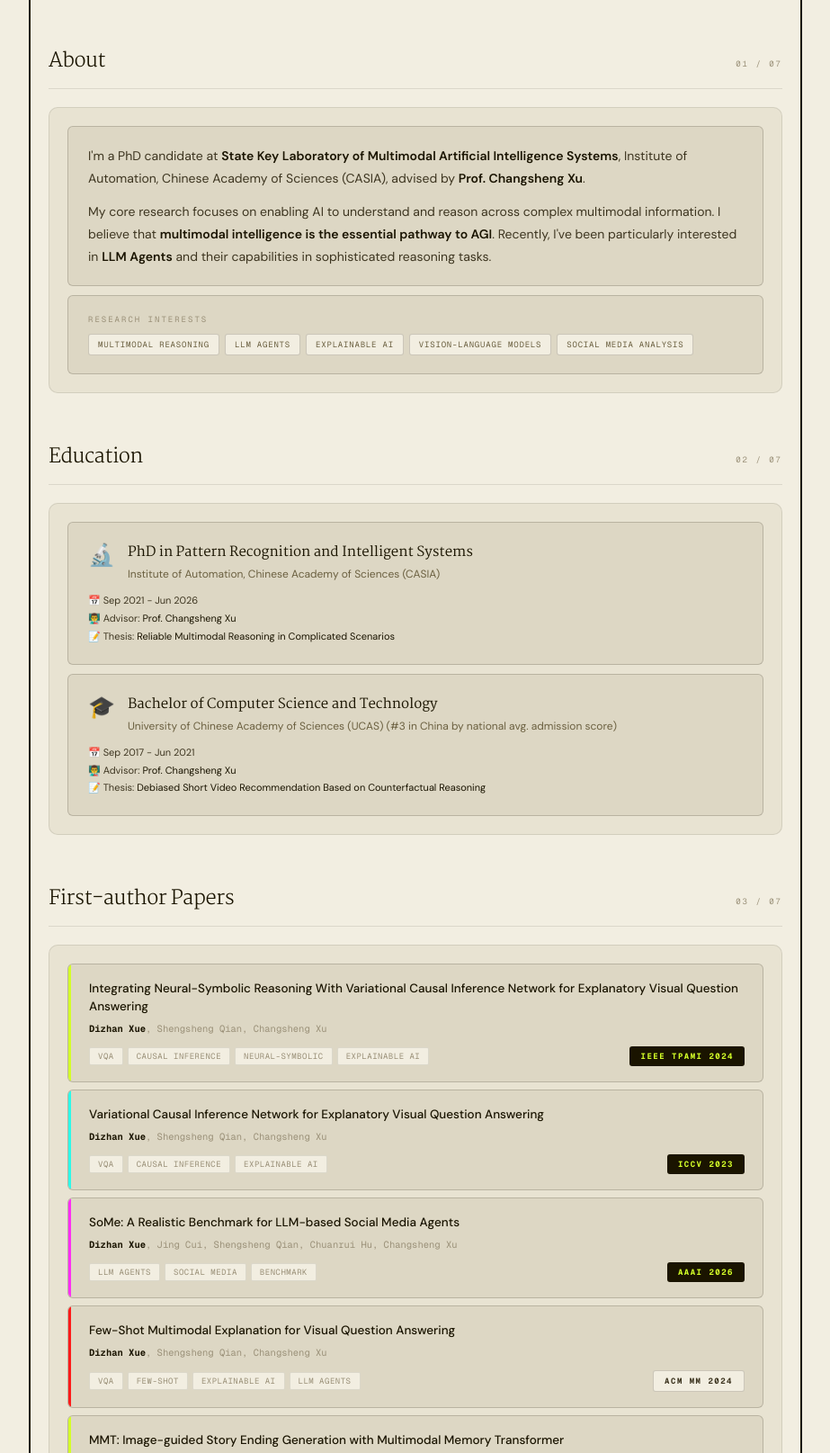
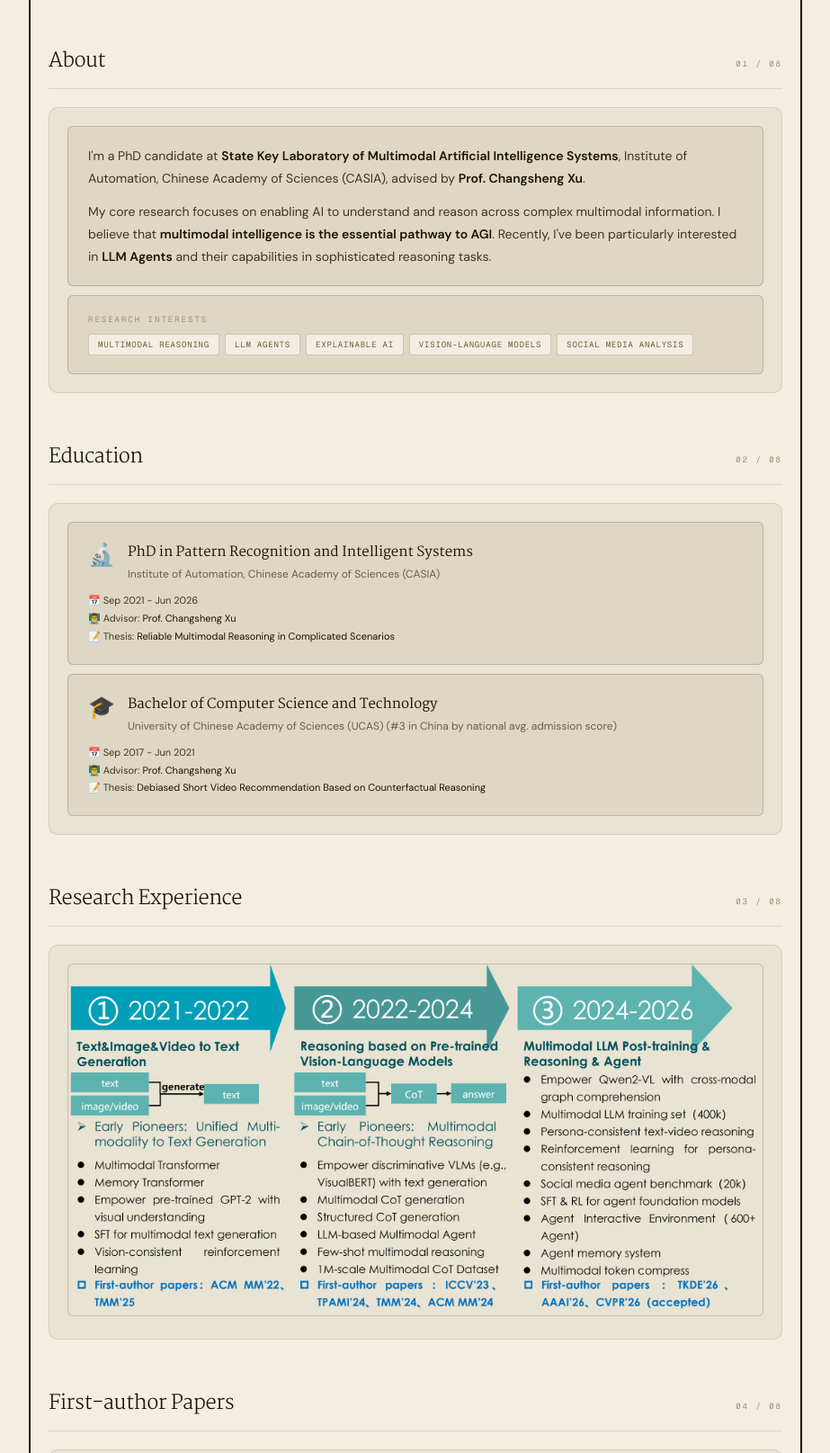
Before and after one commit to LivXue/livxue.github.io, a plain HTML site: page index.html in a window 1280 px wide. Shown: the part 658-2273 px from the top of the page at 90% size, without its empty margins (178-1101 px from the left). Drawn offline with nearby package versions, Linux system fonts and the light colour scheme.

Commit message:
Update Experience

```diff
--- a/index.html
+++ b/index.html
@@ -665,7 +665,7 @@ a { text-decoration: none; }
 <!-- ════ ABOUT ════ -->
 <div class="az-section-hd rv">
   <div class="az-section-title">About</div>
-  <div class="az-section-num">01 / 07</div>
+  <div class="az-section-num">01 / 08</div>
 </div>
 
 <!-- Layer 1 section bg → Layer 2 cards inside -->
@@ -693,7 +693,7 @@ a { text-decoration: none; }
 <!-- ════ EDUCATION ════ -->
 <div class="az-section-hd rv">
   <div class="az-section-title">Education</div>
-  <div class="az-section-num">02 / 07</div>
+  <div class="az-section-num">02 / 08</div>
 </div>
 
 <div class="az-section-bg rv d1">
@@ -732,10 +732,23 @@ a { text-decoration: none; }
   </div>
 </div>
 
+<!-- ════ EXPERIENCE ════ -->
+<div class="az-section-hd rv">
+  <div class="az-section-title">Research Experience</div>
+  <div class="az-section-num">03 / 08</div>
+</div>
+
+<!-- Layer 1 section bg → Image inside -->
+<div class="az-section-bg rv d1">
+  <div style="text-align: center;">
+    <img src="research.png" alt="Research Experience Timeline" style="max-width: 100%; height: auto; border-radius: 6px; border: 1px solid var(--border-mid);">
+  </div>
+</div>
+
 <!-- ════ FIRST-AUTHOR PAPERS ════ -->
 <div class="az-section-hd rv">
   <div class="az-section-title">First-author Papers</div>
-  <div class="az-section-num">03 / 07</div>
+  <div class="az-section-num">04 / 08</div>
 </div>
 
 <!-- Layer 1 → Layer 2 pub cards inside -->
@@ -856,7 +869,7 @@ a { text-decoration: none; }
 <!-- ════ CO-AUTHOR PAPERS ════ -->
 <div class="az-section-hd rv">
   <div class="az-section-title">Co-authored Papers</div>
-  <div class="az-section-num">04 / 07</div>
+  <div class="az-section-num">05 / 08</div>
 </div>
 
 <div class="az-section-bg rv">
@@ -1000,7 +1013,7 @@ a { text-decoration: none; }
 <!-- ════ PREPRINTS ════ -->
 <div class="az-section-hd rv">
   <div class="az-section-title">Preprints</div>
-  <div class="az-section-num">05 / 07</div>
+  <div class="az-section-num">06 / 08</div>
 </div>
 
 <div class="az-section-bg rv">
@@ -1024,7 +1037,7 @@ a { text-decoration: none; }
 <!-- ════ HONORS ════ -->
 <div class="az-section-hd rv">
   <div class="az-section-title">Selected Honors</div>
-  <div class="az-section-num">06 / 07</div>
+  <div class="az-section-num">07 / 08</div>
 </div>
 
 <div class="az-section-bg rv">
@@ -1043,7 +1056,7 @@ a { text-decoration: none; }
 <!-- ════ PROJECTS ════ -->
 <div class="az-section-hd rv">
   <div class="az-section-title">Open Source</div>
-  <div class="az-section-num">07 / 07</div>
+  <div class="az-section-num">08 / 08</div>
 </div>
 
 <div class="az-section-bg rv">
```
Also changed, not shown: research.png (added).
